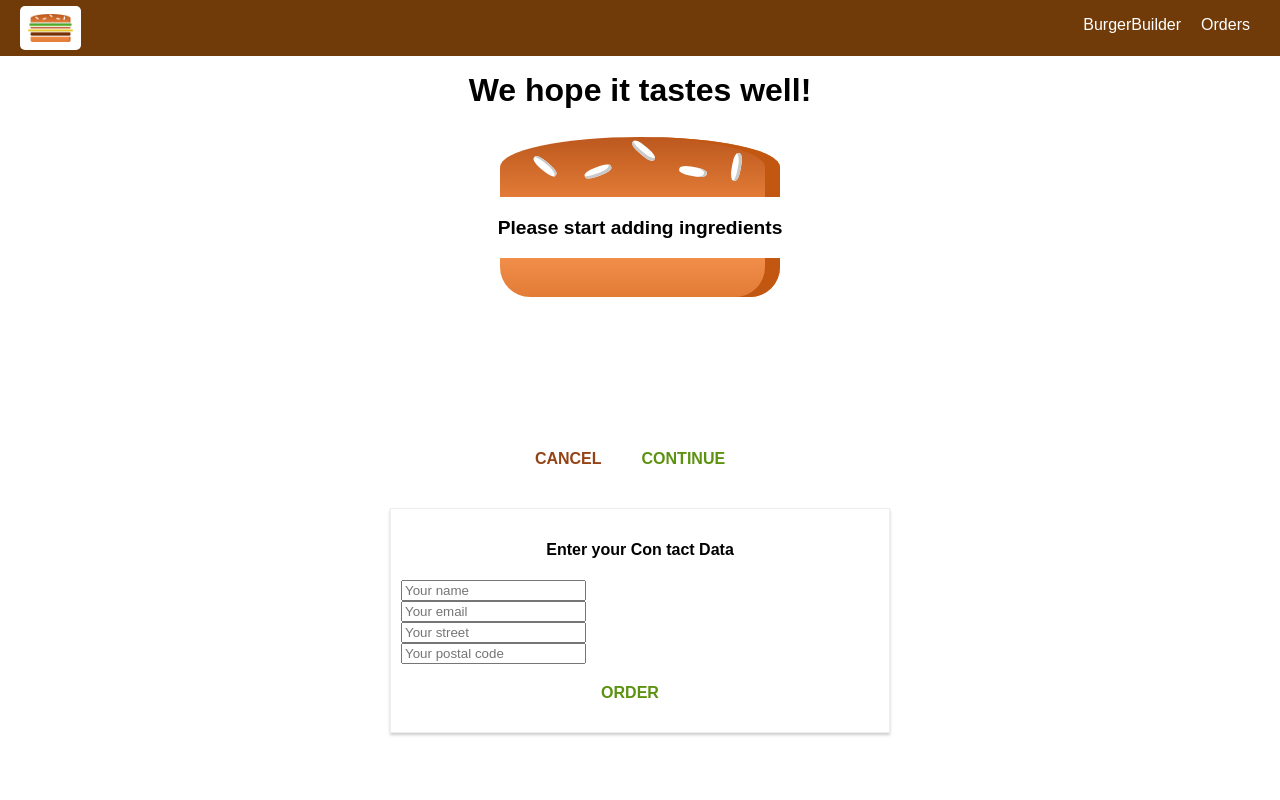
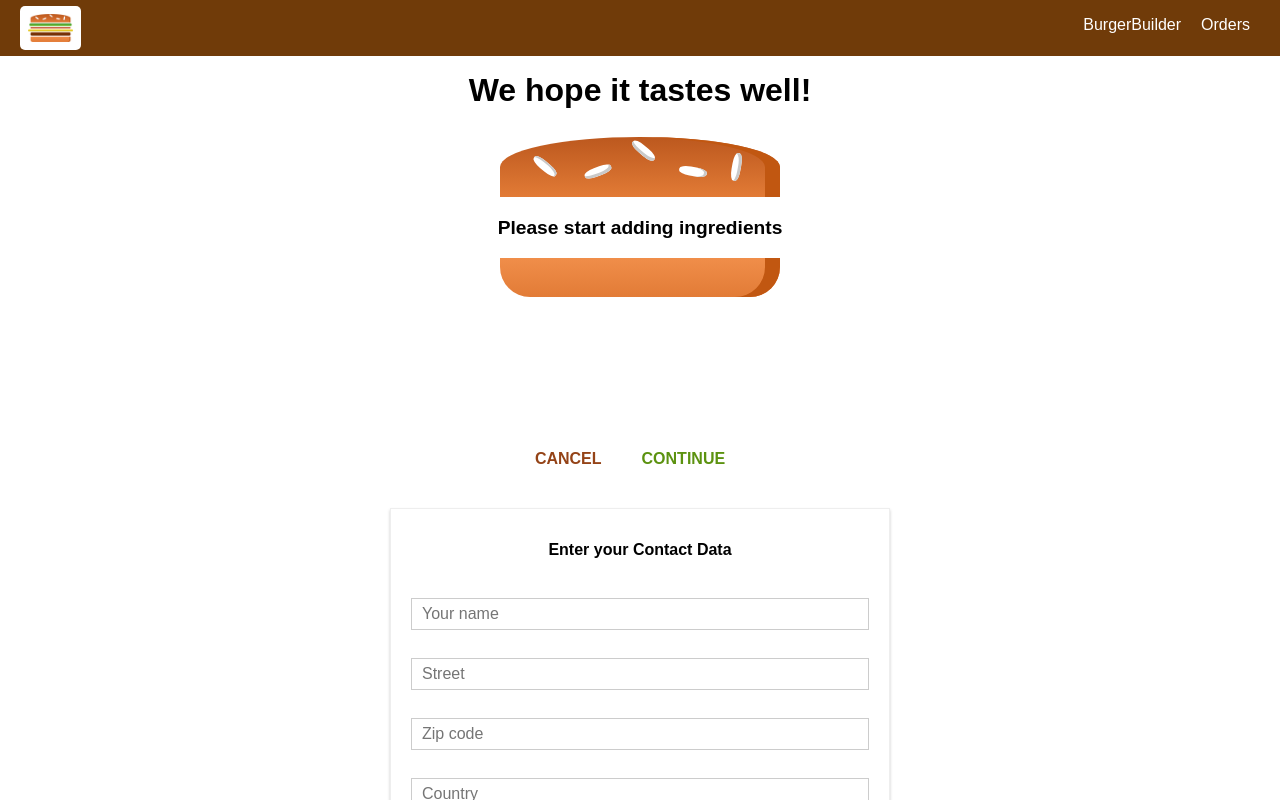
Before and after one commit to PeterM01011973/burger-builder-react, a React app: page /checkout in a window 1280 px wide. Both pictures are taken after a click on the button "CONTINUE". Shown: the top 800 px of the page. Built offline with nearby package versions, Linux system fonts and the light colour scheme.

Commit message:
add form validation

```diff
--- a/src/components/UI/Button/Button.css
+++ b/src/components/UI/Button/Button.css
@@ -22,3 +22,8 @@
 .Danger {
     color: #944317;
 }
+
+.Button:disabled {
+    color: #ccc;
+    cursor: not-allowed;
+}
--- a/src/components/UI/Button/Button.js
+++ b/src/components/UI/Button/Button.js
@@ -3,6 +3,7 @@ import classes from './Button.css'
 
 const button = (props) => (
   <button
+     disabled={props.disabled}
      onClick={props.clicked}
      className={[classes.Button, classes[props.btnType]].join(' ')}>
      {props.children}
--- /dev/null
+++ b/src/components/UI/Input/Input.css
@@ -0,0 +1,34 @@
+.Input {
+    width: 100%;
+    padding: 10px;
+    box-sizing: border-box;
+
+}
+.Label {
+    font-weight: bold;
+    display: block;
+    margin-bottom: 8px;
+}
+
+.InputElement{
+    outline: none;
+    border: 1px solid #ccc;
+    background-color: #fff;
+    font: inherit;
+    padding: 6px 10px;
+    display: block;
+    width: 100%;
+    box-sizing: border-box;
+}
+
+
+.InputElement:focus {
+    outline: none;
+    background-color: #ccc;
+}
+
+.Invalid {
+    border: 1px solid red;
+    background-color: #FDA49A;
+
+}
--- /dev/null
+++ b/src/components/UI/Input/Input.js
@@ -0,0 +1,60 @@
+import React from 'react'
+import classes from './Input.css'
+
+const input = (props) => {
+        const inputClasses = [classes.InputElement];
+
+        let inputElement = null;
+        if(props.invalid && props.shouldValidate && props.touched){
+            inputClasses.push(classes.Invalid)
+        }
+    switch (props.elementType) {
+        case('input'):
+            inputElement = <input
+                className={inputClasses.join(' ')}
+                {...props.elementConfig}
+                value={props.value}
+                onChange={props.changed}
+                />
+            break;
+        case('textarea'):
+            inputElement = <texarea
+                className={classes.InputElement}
+                {...props.elementConfig}
+                value={props.value}
+                onChange={props.changed}
+                />
+            break;
+        case('select'):
+            inputElement = (
+                        <select
+                            className={classes.InputElement}
+                            value={props.value}
+                            onChange={props.changed} >
+                            {props.elementConfig.options.map((option,index) => (
+                                <option value={option.value} key={index}>
+                                    {option.displayValue}
+                                </option>
+                            ))}
+                        </select>
+                           )
+            break;
+        default:
+            inputElement = <input
+                className={inputClasses.join(' ')}
+                {...props.elementConfig}
+                value={props.value}
+                onChange={props.changed}
+                 />
+            break;
+    }
+    return(
+        <div className={classes.Input}>
+            <label className={classes.Label}>{props.label}</label>
+            {inputElement}
+        </div>
+    )
+
+}
+
+export default input;
--- a/src/containers/Checkout/ContactData/ContactData.js
+++ b/src/containers/Checkout/ContactData/ContactData.js
@@ -3,36 +3,112 @@ import Button from '../../../components/UI/Button/Button'
 import classes from './ContactData.css'
 import axios from '../../../axios-orders'
 import Spinner from '../../../components/UI/Spinner/Spinner'
+import Input from '../../../components/UI/Input/Input'
 
 class ContactData extends Component {
 
     state = {
-        name: '',
-        email: '',
-        address: {
-            street: '',
-            postalCode: ''
+        orderForm:{
+            name: {
+                elementType:'input',
+                elementConfig: {
+                    type: 'text',
+                    placeholder: 'Your name'
+                },
+                value: '',
+                validation: {
+                    required: true
+                },
+                valid: false,
+                touched: false
+            },
+            street: {
+                elementType: 'input',
+                elementConfig: {
+                    type: 'text',
+                    placeholder: 'Street'
+                },
+                value: '',
+                validation: {
+                    required: true
+                },
+                valid: false,
+                touched: false
+            },
+            zipCode: {
+                elementType: 'input',
+                elementConfig: {
+                    type: 'text',
+                    placeholder: 'Zip code'
+                },
+                value: '',
+                validation: {
+                    required: true,
+                    minLength: 5,
+                    maxLength: 5
+                },
+                valid: false,
+                touched: false
+            },
+            country: {
+                elementType: 'input',
+                elementConfig: {
+                    type: 'text',
+                    placeholder: 'Country'
+                },
+                value: '',
+                validation: {
+                    required: true
+                },
+                valid: false,
+                touched: false
+            },
+            email: {
+                elementType: 'input',
+                elementConfig: {
+                    type: 'email',
+                    placeholder: 'Your email'
+                },
+                value: '',
+                validation: {
+                    required: true
+                },
+                valid: false,
+                touched: false
+            },
+            deliveryMethod: {
+                elementType: 'select',
+                elementConfig: {
+                    options:[{
+                        value:'fastest',
+                        displayValue:'Fastest'
+                        },
+                    {
+                        value: 'cheapest',
+                        displayValue: 'Cheapest'
+                    }]
+                },
+                validation: {},
+                value: 'fastest',
+                valid: true
+
+            }
         },
+        formIsValid: false,
         loading: false
     }
 
     orderHandler = (event) => {
-        event.preventDefault();
+       event.preventDefault();
        this.setState({loading:true})
+       const fromData = {}
+       for(let formElement in this.state.orderForm){
+            fromData[formElement] = this.state.orderForm[formElement].value
+       }
        const order = {
          ingredients: this.props.ingredients,
          price: this.props.totalPrice,
-         customer: {
-           name: 'Max Shwarz',
-           address: {
-              street: 'Test street 1',
-              zipCode: '233221',
-              country: 'Germany'
-           },
-           email: 'test@re.com'
-         },
-         deliveryMethod: 'fastest'
-
+         orderData: fromData
        }
          axios.post('https://burger-builder-b2c43.firebaseio.com/orders.json', order).then(response => {
               this.setState({loading: false})
@@ -42,14 +118,70 @@ class ContactData extends Component {
          })
     }
 
+    checkValidity(value, rules ){
+        let isValid = true;
+
+        if(!rules) {
+            return true;
+        }
+        if(rules.required){
+            isValid = value.trim() !== '' && isValid;
+        }
+
+        if (rules.minLength) {
+            isValid = value.length >= rules.minLength && isValid
+        }
+
+         if (rules.maxLength) {
+             isValid = value.length <= rules.minLength && isValid
+         }
+        return isValid;
+    }
+    inputChangedHandler = (event, inputIdentifier) => {
+        const updatedOrderForm = {
+            ...this.state.orderForm,
+        }
+        const updatedFromElement = {
+            ...updatedOrderForm[inputIdentifier]
+        }
+        updatedFromElement.value = event.target.value;
+        updatedFromElement.valid = this.checkValidity(updatedFromElement.value, updatedFromElement.validation)
+        updatedFromElement.touched = true
+        updatedOrderForm[inputIdentifier] = updatedFromElement
+
+        let formIsValid = true;
+        for(let inputIdentifier in updatedOrderForm){
+            formIsValid = updatedOrderForm[inputIdentifier].valid && formIsValid
+        }
+        console.log(formIsValid)
+        this.setState({
+            orderForm: updatedOrderForm,
+            formIsValid: formIsValid
+        })
+    }
     render() {
+        const formElementsArray = [];
+        for(let key in this.state.orderForm){
+            formElementsArray.push({
+                id:key,
+                config: this.state.orderForm[key]
+            })
+        }
         let form = (
-            <form>
-                <input className={classes.Input} type="text" name="name" placeholder="Your name" />
-                <input className={classes.Input} type="email" name="email" placeholder="Your email" />
-                <input className={classes.Input} type="text" name="street" placeholder="Your street" />
-                <input className={classes.Input} type="text" name="postal" placeholder="Your postal code" />
-                <Button clicked={this.orderHandler} btnType="Success">ORDER</Button>
+            <form onSubmit={this.orderHandler}>
+                {formElementsArray.map(formElement => (
+                    <Input
+                        key={formElement.id}
+                        elementType={formElement.config.elementType}
+                        elementConfig={formElement.config.elementConfig}
+                        value={formElement.config.value}
+                        invalid={!formElement.config.valid}
+                        shouldValidate={formElement.config.validation}
+                        touched={formElement.config.touched}
+                        changed={(event) => this.inputChangedHandler(event, formElement.id)}
+                        />
+                ))}
+                <Button clicked={this.orderHandler} btnType="Success" disabled={!this.state.formIsValid} >ORDER</Button>
             </form>
         );
         if(this.state.loading) {
@@ -57,7 +189,7 @@ class ContactData extends Component {
         }
         return(
             <div className={classes.ContactData} >
-                <h4>Enter your Con tact Data</h4>
+                <h4>Enter your Contact Data</h4>
                 { form }
             </div>
         )
--- a/src/containers/Orders/Orders.js
+++ b/src/containers/Orders/Orders.js
@@ -1,7 +1,6 @@
 import React, { Component } from 'react'
 import Order from '../../components/Order/Order'
 import axios from '../../axios-orders';
-import Spinner from '../../components/UI/Spinner/Spinner';
 import withErrorHandler from '../../hoc/withErrorHandler/withErrorHandler'
 
 class Orders extends Component {
```
